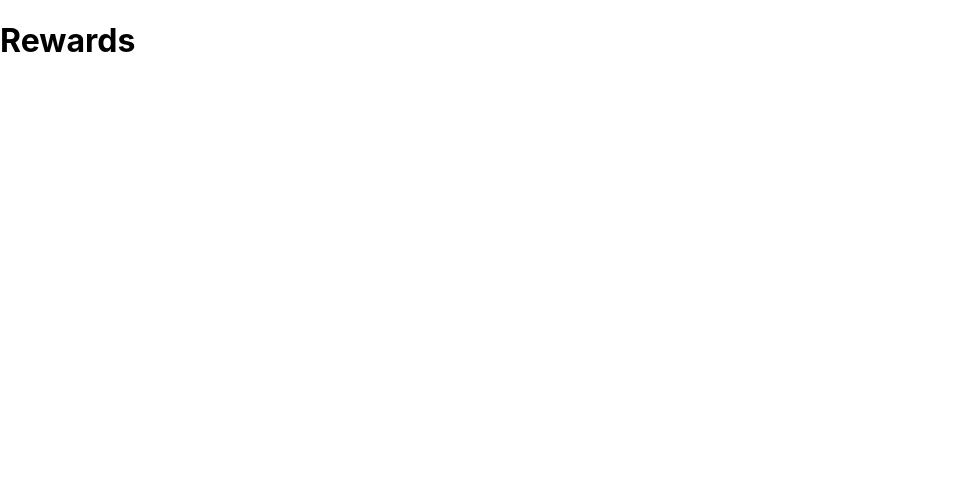
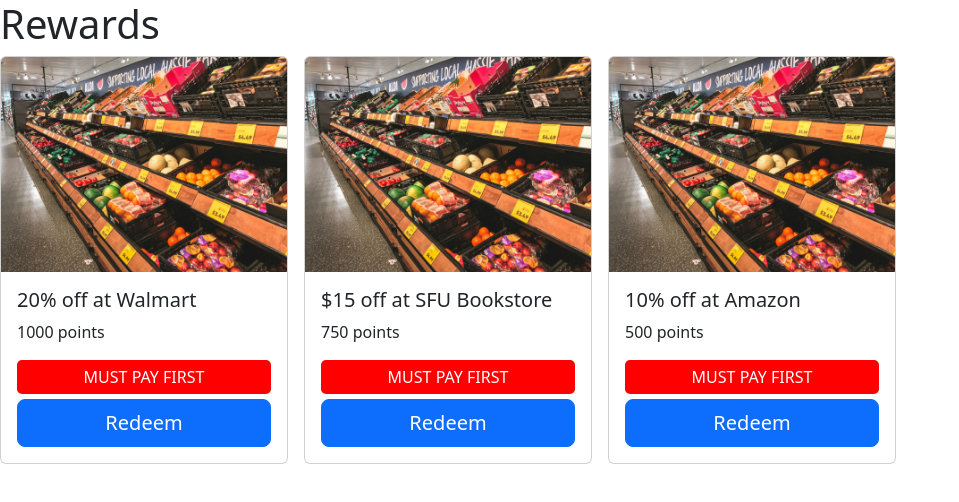
Before and after one commit to dqhntt/nwHacks24-project, a React (Create React App) app in the folder frontend/: page /rewards in a window 1280 px wide. Shown: the top 502 px of the page, without its empty margins (0-959 px from the left). Built offline with nearby package versions, Linux system fonts and the light colour scheme.

Commit message:
Add basic rewards cards

```diff
--- /dev/null
+++ b/frontend/src/components/DiscountCode.jsx
@@ -0,0 +1,25 @@
+import React, { useState } from "react";
+
+export default function DiscountCode({ code, showCode }) {
+  return (
+    <div>
+      {showCode ? (
+        <p>Discount Code: {code}</p>
+      ) : (
+        <div
+          style={{
+            backgroundColor: "red",
+            color: "white",
+            padding: "5px",
+            display: "flex",
+            justifyContent: "center",
+            marginBottom: "5px",
+            borderRadius: "5px",
+          }}
+        >
+          MUST PAY FIRST
+        </div>
+      )}
+    </div>
+  );
+}
--- /dev/null
+++ b/frontend/src/components/RewardCard.jsx
@@ -0,0 +1,48 @@
+import React from "react";
+import Card from "react-bootstrap/Card";
+import Button from "react-bootstrap/Button";
+import Col from "react-bootstrap/Col";
+import DiscountCode from "../components/DiscountCode";
+import "bootstrap/dist/css/bootstrap.min.css";
+import { useState } from "react";
+
+export default function RewardCard({ title, numPoints }) {
+  const [itemPurchased, setItemPurchased] = useState(false);
+  const [showCode, setShowCode] = useState(false);
+
+  const handleButtonClick = () => {
+    setShowCode(!showCode);
+    setItemPurchased(true);
+  };
+  return (
+    <Card style={{ width: "18rem", marginRight: "1rem" }}>
+      <Card.Img variant="top" src="/fruits.jpeg" />
+      <Card.Body>
+        <Card.Title>{title}</Card.Title>
+        <Card.Text>{numPoints} points</Card.Text>
+        <Col>
+          <DiscountCode code="F92JF3" showCode={showCode}></DiscountCode>
+          {/* <Button variant="primary" size="lg" onClick={handleButtonClick}>Purchase</Button>{" "} */}
+          {itemPurchased ? (
+            <div className="d-grid gap-2">
+              <Button
+                variant="primary"
+                size="lg"
+                onClick={handleButtonClick}
+                disabled
+              >
+                Redeemed
+              </Button>
+            </div>
+          ) : (
+            <div className="d-grid gap-2">
+              <Button variant="primary" size="lg" onClick={handleButtonClick}>
+                Redeem
+              </Button>
+            </div>
+          )}
+        </Col>
+      </Card.Body>
+    </Card>
+  );
+}
--- a/frontend/src/pages/Rewards.jsx
+++ b/frontend/src/pages/Rewards.jsx
@@ -1,9 +1,16 @@
-import React from "react";
+import React, { useState } from "react";
+import RewardCard from "../components/RewardCard";
+import "bootstrap/dist/css/bootstrap.min.css";
 
 export default function Rewards() {
   return (
-    <div>
+    <>
       <h1>Rewards</h1>
-    </div>
+      <div style={{ display: "flex", overflowX: "scroll" }}>
+        <RewardCard title="20% off at Walmart" numPoints={1000}></RewardCard>
+        <RewardCard title="$15 off at SFU Bookstore" numPoints={750}></RewardCard>
+        <RewardCard title="10% off at Amazon" numPoints={500}></RewardCard>
+      </div>
+    </>
   );
 }
```
Also changed, not shown: frontend/public/fruits.jpeg (added).
